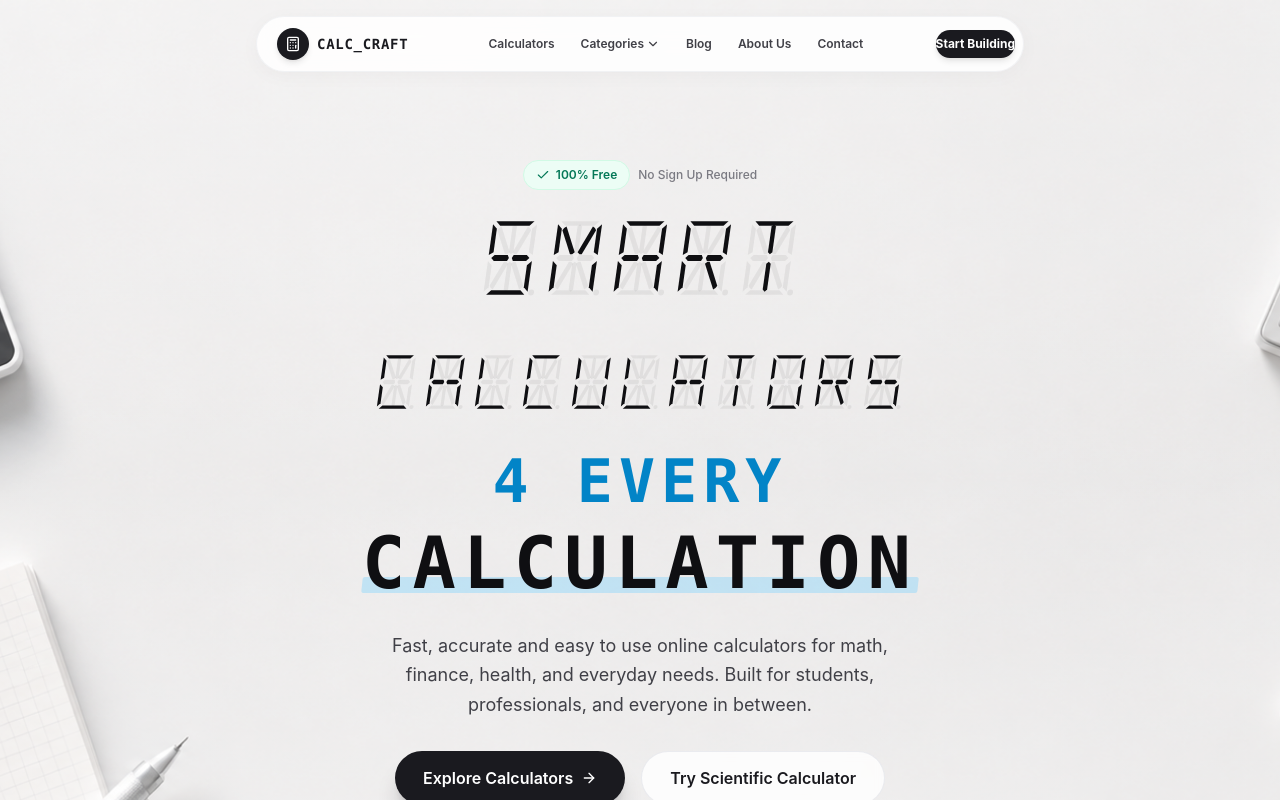
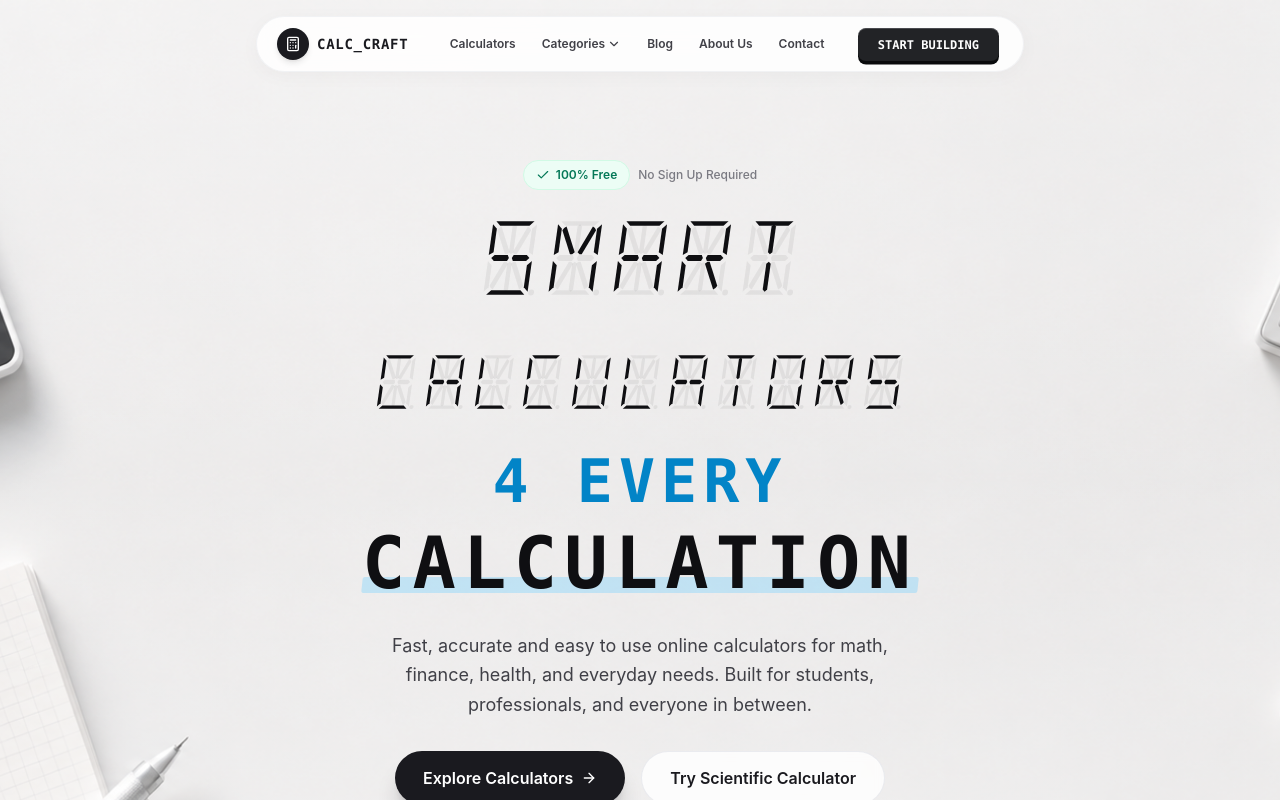
Before and after one commit to Motasaith/Calc_Craft, a Next.js app: page / in a window 1280 px wide. Shown: the top 800 px of the page. Built offline with nearby package versions, Linux system fonts and the light colour scheme.

Commit message:
style: transform START BUILDING button into a 3D tactile keycap and widen right padding

```diff
--- a/components/Navbar.tsx
+++ b/components/Navbar.tsx
@@ -43,7 +43,7 @@ export default function Navbar() {
       className="fixed top-4 left-0 right-0 z-50 flex justify-center px-4"
     >
       <div
-        className={`flex items-center justify-between h-14 px-2 pl-5 pr-2 rounded-full transition-all duration-300 max-w-3xl w-full hover:border-gray-300 hover:shadow-[0_12px_30px_rgba(0,0,0,0.1)] ${
+        className={`flex items-center justify-between h-14 px-2 pl-5 pr-4 rounded-full transition-all duration-300 max-w-3xl w-full hover:border-gray-300 hover:shadow-[0_12px_30px_rgba(0,0,0,0.1)] ${
           scrolled
             ? 'bg-white/95 backdrop-blur-xl border border-gray-200/80 shadow-[0_12px_24px_rgba(0,0,0,0.08),_0_2px_4px_rgba(0,0,0,0.02)]'
             : 'bg-white/85 backdrop-blur-md border border-gray-200/50 shadow-[0_4px_20px_rgba(0,0,0,0.03)]'
@@ -137,12 +137,12 @@ export default function Navbar() {
         </nav>
 
         {/* Desktop Actions */}
-        <div className="hidden lg:flex items-center">
+        <div className="hidden lg:flex items-center mr-2">
           <Link
             href="#builder"
-            className="px-4.5 py-1.5 text-xs font-bold text-white bg-dark-800 rounded-full hover:bg-dark-700 hover:scale-[1.03] active:scale-[0.98] transition-all duration-200 shadow-md shadow-dark-800/10"
+            className="px-5 py-2 text-xs font-mono font-black text-white bg-[#222326] rounded-lg border-t border-[#4a4b4f] shadow-[0_3.5px_0_#0a0b0d] hover:bg-[#2b2c30] hover:translate-y-[0.5px] hover:shadow-[0_3px_0_#0a0b0d] active:translate-y-[3.5px] active:shadow-[0_0px_0_#0a0b0d] transition-all duration-75 select-none"
           >
-            Start Building
+            START BUILDING
           </Link>
         </div>
 
@@ -198,10 +198,10 @@ export default function Navbar() {
               <div className="pt-4 flex flex-col">
                 <Link
                   href="#builder"
-                  className="px-4 py-2 text-xs font-bold text-white bg-dark-800 text-center rounded-full hover:bg-dark-700 transition-colors"
+                  className="px-4 py-2.5 text-xs font-mono font-black text-white bg-[#222326] text-center rounded-lg border-t border-[#4a4b4f] shadow-[0_3.5px_0_#0a0b0d] active:translate-y-[3.5px] active:shadow-[0_0px_0_#0a0b0d] transition-all duration-75 select-none"
                   onClick={() => setMobileOpen(false)}
                 >
-                  Start Building
+                  START BUILDING
                 </Link>
               </div>
             </div>
```
